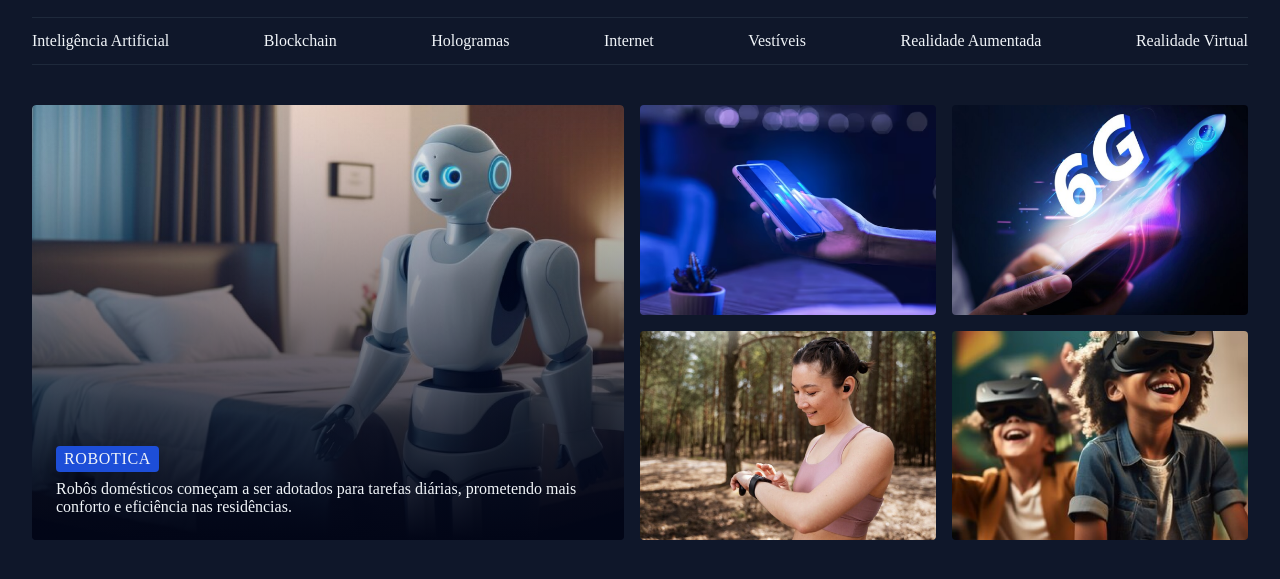
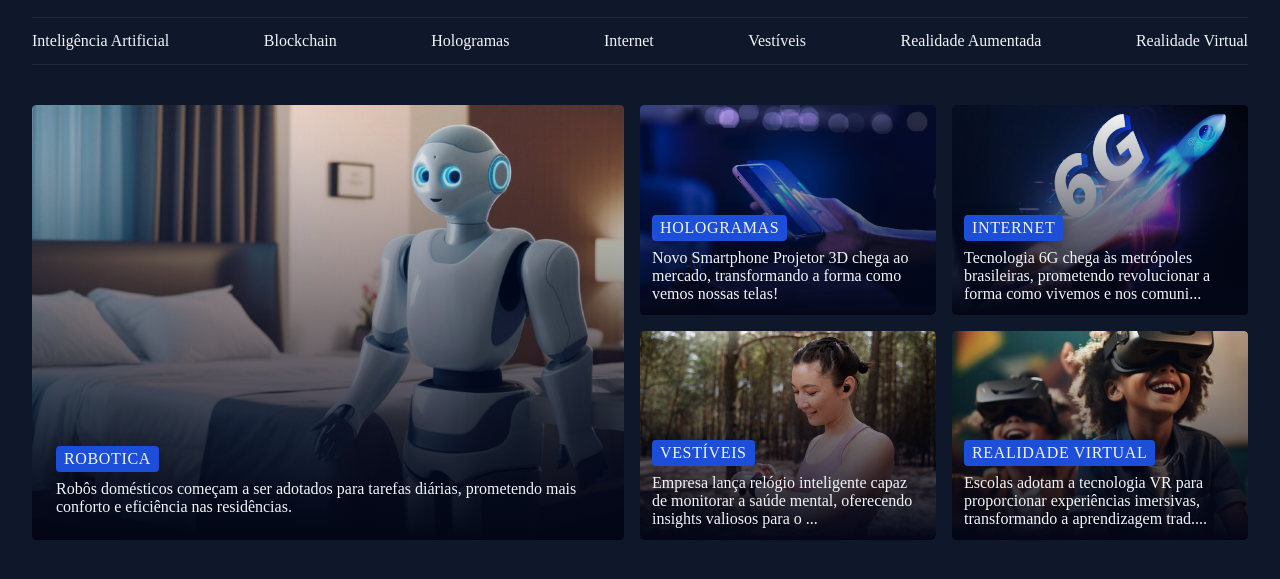
Before and after one commit to caiodelbonne/Portal-de-Noticias, a plain HTML site: page index.html in a window 1280 px wide. Shown: the part 43-622 px from the top of the page. Drawn offline with Linux system fonts and the light colour scheme.

Commit message:
finalizando destaques

```diff
--- a/index.html
+++ b/index.html
@@ -46,18 +46,37 @@
             </figure>
 
             <div class="grid grid-flow-colun-2 gap-16">
-                <div>
+                <figure class="card">
                     <img src="assets/img/Image 02.png" alt="">
-                </div>
-                <div>
+                    <figcaption>
+                        <span class="content-tag">Hologramas</span>
+                        <h2 class="text-lg">Novo Smartphone Projetor 3D chega ao mercado, transformando a forma como vemos nossas telas!</h2>
+                    </figcaption>
+                </figure>
+
+                <figure class="card">
                     <img src="assets/img/Image 03.png" alt="">
-                </div>
-                <div>
+                    <figcaption>
+                        <span class="content-tag">Internet</span>
+                        <h2 class="text-lg">Tecnologia 6G chega às metrópoles brasileiras, prometendo revolucionar a forma como vivemos e nos comuni...</h2>
+                    </figcaption>
+                </figure>
+
+                <figure class="card">
                     <img src="assets/img/Image 04.png" alt="">
-                </div>
-                <div>
+                    <figcaption>
+                        <span class="content-tag">Vestíveis</span>
+                        <h2 class="text-lg">Empresa lança relógio inteligente capaz de monitorar a saúde mental, oferecendo insights valiosos para o ...</h2>
+                    </figcaption>
+                </figure>
+
+                <figure class="card">
                     <img src="assets/img/Image 05.png" alt="">
-                </div>
+                    <figcaption>
+                        <span class="content-tag">Realidade Virtual</span>
+                        <h2 class="text-lg">Escolas adotam a tecnologia VR para proporcionar experiências imersivas, transformando a aprendizagem trad....</h2>
+                    </figcaption>
+                </figure>
             </div>
 
         </section>
--- a/styles/sections.css
+++ b/styles/sections.css
@@ -19,9 +19,13 @@
         background: linear-gradient(180deg, rgba(2, 6, 23, 0) 0%, #020617 100%);
 
     }
+
     figcaption{
         position: absolute;
         bottom: 0;
+        &:has(.text-lg) {
+            padding: 12px;
+        }
 
         padding: 24px;
     }
```
